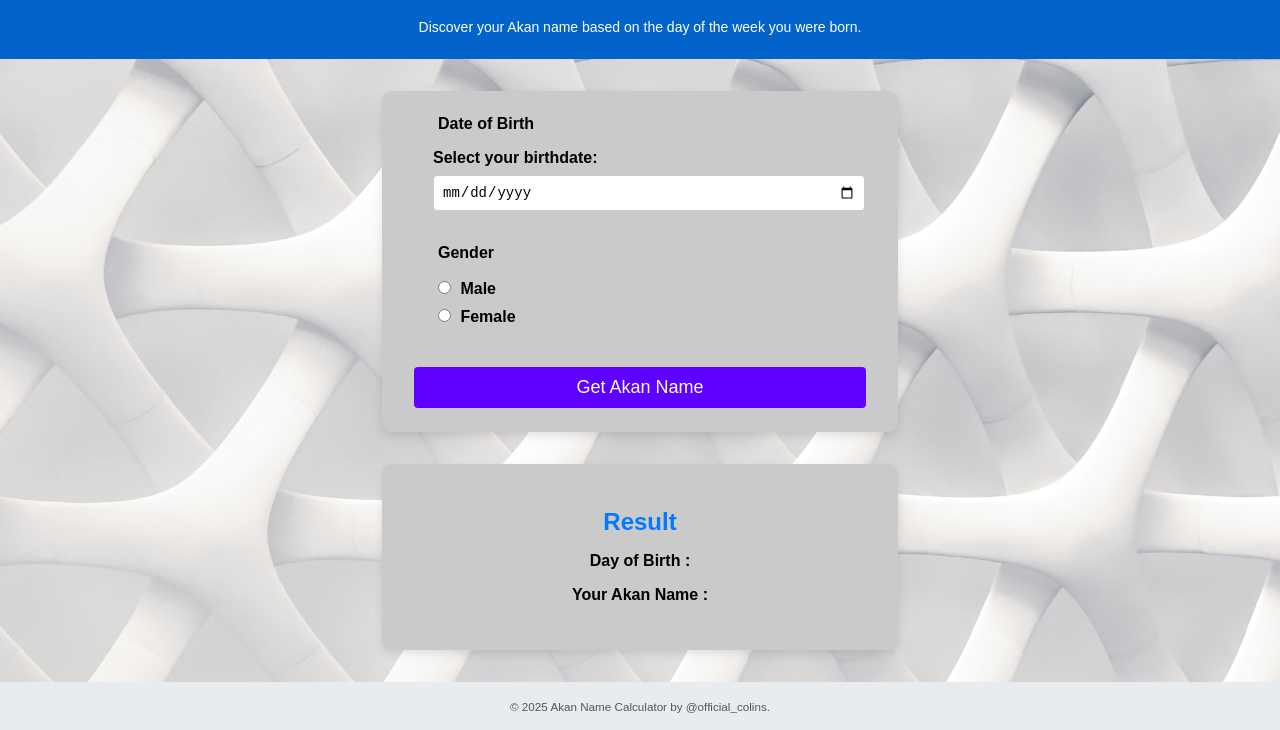
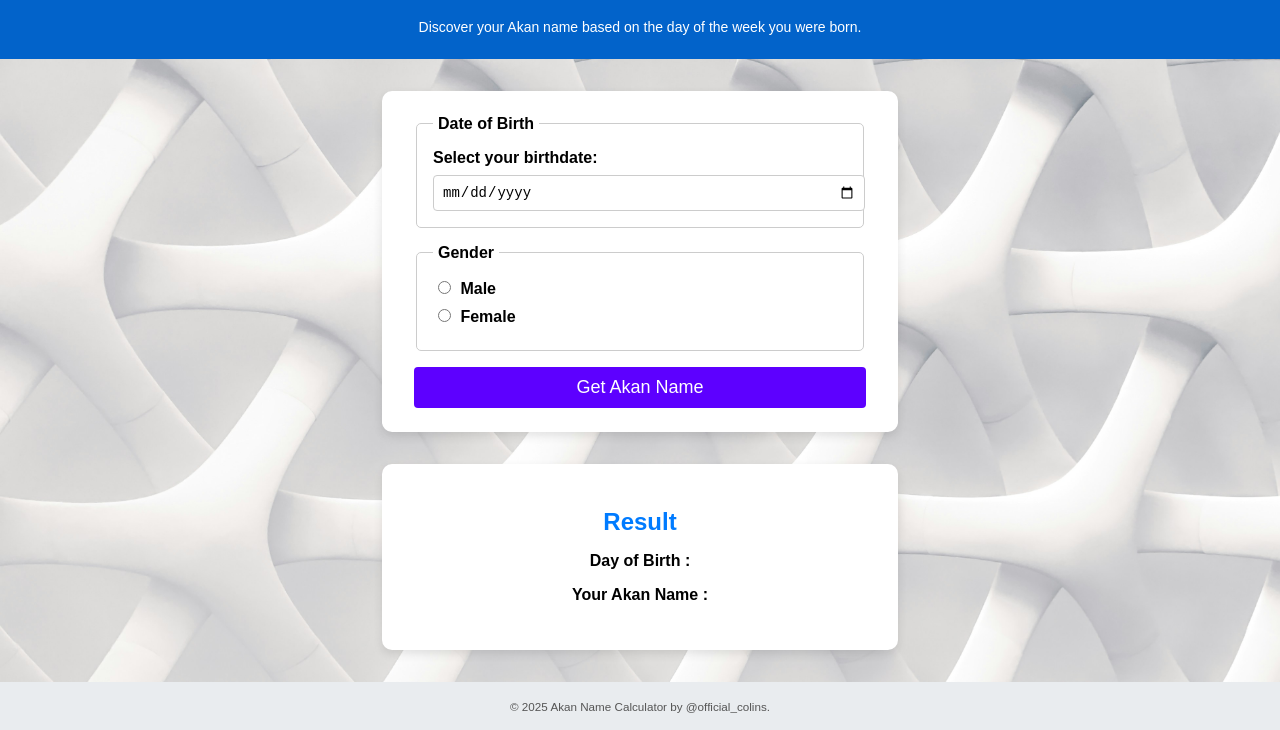
Before and after one commit to officialcolins/akan-name-generator, a plain HTML site: page index.html in a window 1280 px wide. Shown: the part 85-815 px from the top of the page. Drawn offline with Linux system fonts and the light colour scheme.

Commit message:
submission

```diff
--- a/styles.css
+++ b/styles.css
@@ -34,7 +34,7 @@ main {
 }
 
 section {
-  background-color: rgb(203, 202, 202);
+  background-color: rgb(255, 255, 255);
   padding: 1.5rem 2rem;
   border-radius: 10px;
   box-shadow: 0 4px 10px rgba(0, 0, 0, 0.1);
```
